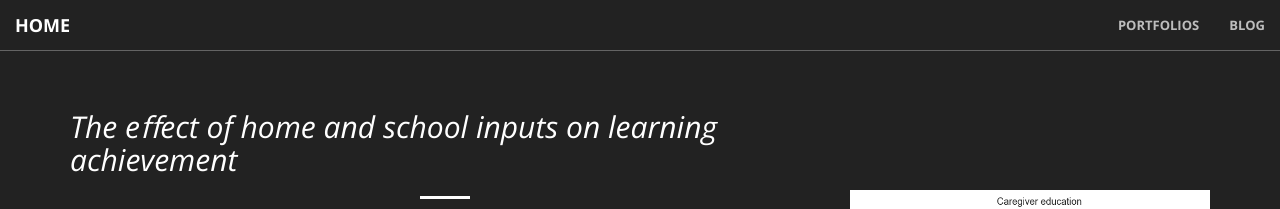
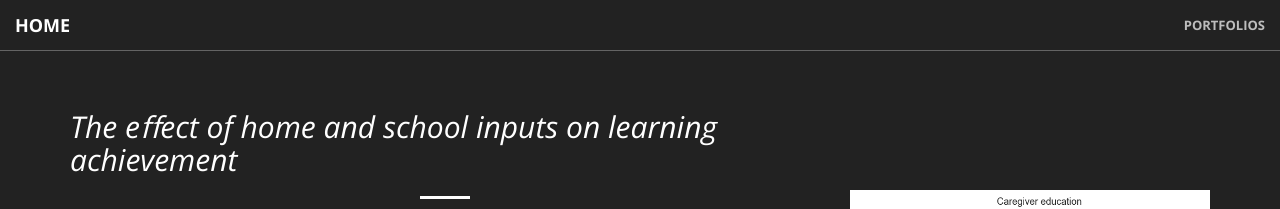
Before and after one commit to non-ceterisparibus/non-ceterisparibus.github.io, a Jekyll site: the page econ1.html, which Jekyll copies as it is, in a window 1280 px wide. Shown: the top 209 px of the page. Built offline with Jekyll 4.4.1, drawn with Linux system fonts in a browser that asks for light colours.

Commit message:
Update econ1.html

```diff
--- a/econ1.html
+++ b/econ1.html
@@ -42,9 +42,6 @@
                     <ul class="nav navbar-nav navbar-right">
                         <li>
                             <a class="navbar-brand page-scroll" href="portfolios.html">Portfolios</a>
-                        </li>
-                        <li>
-                            <a class="page-scroll" href="blog.html">Blog</a>
                         </li>
                     </ul>
                 </div>
```
